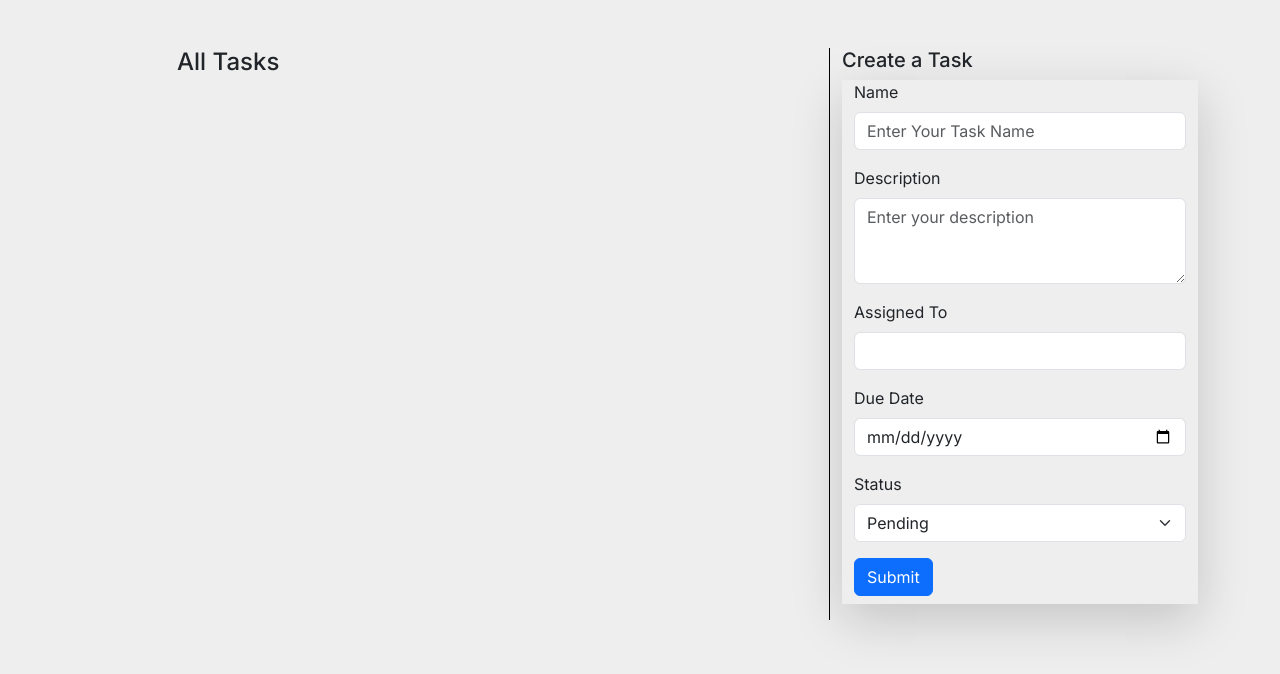
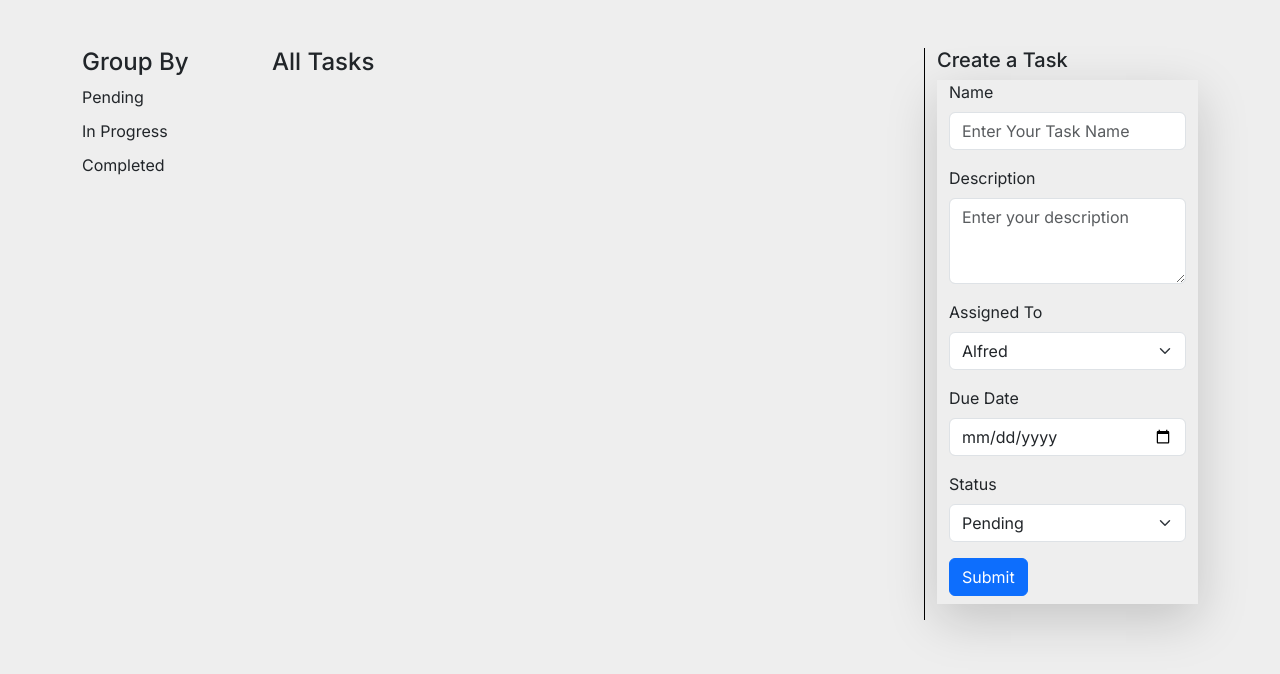
Before and after one commit to gen-wd-team2/task-planer, a website: page index.html in a window 1280 px wide. Drawn offline with nearby package versions, Linux system fonts and the light colour scheme; no server answers.

Commit message:
added group by

```diff
--- a/index.html
+++ b/index.html
@@ -10,13 +10,19 @@
   <div class="container mt-5 text-start">
     <div class="row">
       <div class="col">
+        <h4 class="">Group By</h4>
+        <ul>
+          <li>Pending</li>
+          <li>In Progress</li>
+          <li>Completed</li>
+        </ul>
       </div>
       <div class="col-7 border-end border-black">
         <h4>All Tasks</h4>
         <div class="p-4 tasks">
         </div>
       </div>
-      <div class="col-4">
+      <div class="col-3">
         <h5>Create a Task</h5>
         <div class="container shadow-lg">
             <form id="taskForm" class="needs-validation pb-2" novalidate>
@@ -38,10 +44,16 @@
                 </div>
                 <div class="mb-3">
                     <label for="assignedTo" class="form-label">Assigned To</label>
-                    <input type="text" class="form-control" id="assignedTo" name="assignedTo" required>
-                    <div class="invalid-feedback">
-                      Please assign task to a person
-                    </div>
+                    <select class="form-select" id="assignedTo" name="assignedTo" required>
+                      <option value="Pending">Alfred</option>
+                      <option value="In progress">Perpetual</option>
+                      <option value="Completed">Kingsford</option>
+                      <option value="Completed">Fredrick</option>
+                      <option value="Completed">Seyram</option>
+                  </select>
+                  <div class="invalid-feedback">
+                      Please select a status.
+                  </div>
 
                 </div>
                 <div class="mb-3">
--- a/server.js
+++ b/server.js
@@ -13,7 +13,7 @@ const renderTasks = async (term) => {
   let template = '';
   tasks.reverse().forEach(task => {
     template += `
-      <div class="card mb-3 shadow-lg">
+      <div class="card mb-3 shadow-lg rounded">
         <div class="card-body">
           <h5 class="card-title">${task.name}</h5>
           <p class="card-text">${task.description}</p>
--- a/styles.css
+++ b/styles.css
@@ -11,3 +11,14 @@ body {
   height: 525px;
   overflow: auto;
 }
+
+.rounded { border-radius: 8px;}
+
+ul {
+  list-style: none;
+  padding-left: 0;
+  display: flex;
+  flex-direction: column;
+  justify-content: flex-start;
+  gap: 10px;
+}
```
Also changed, not shown: data/db.json (+16 -1 lines).
